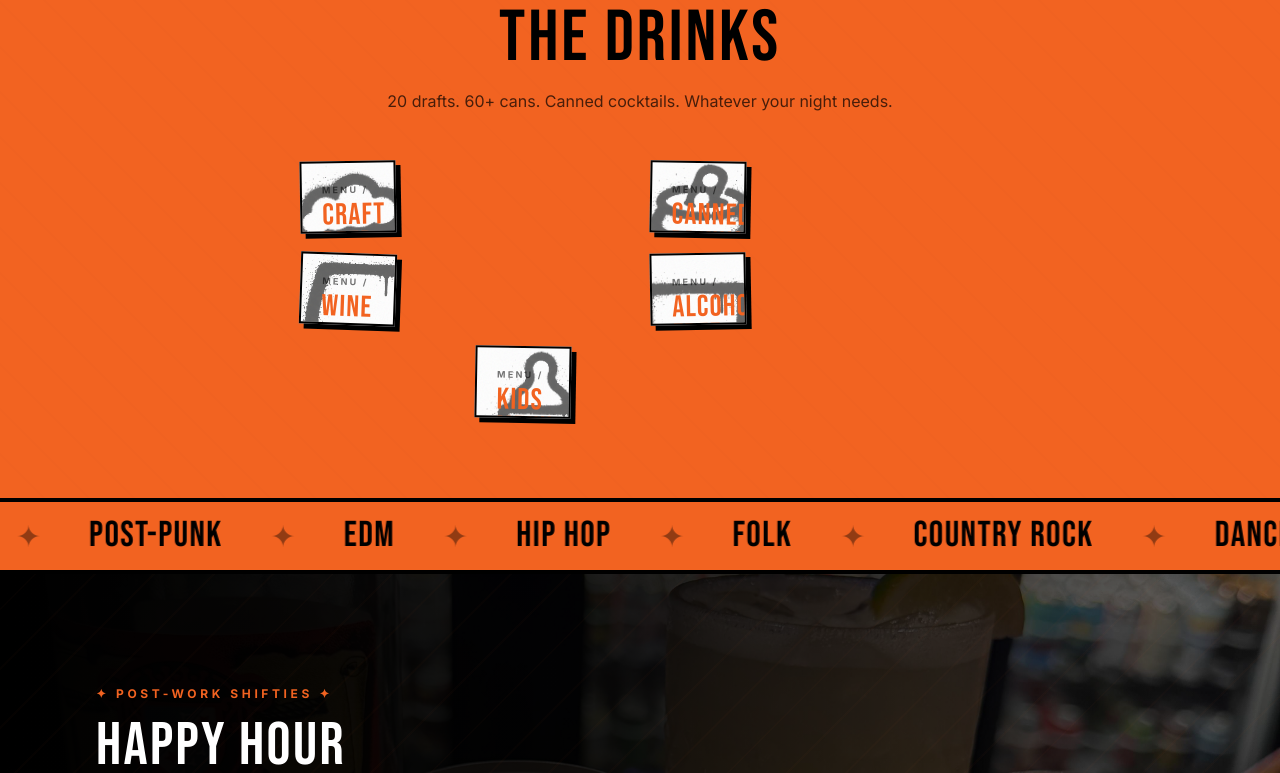
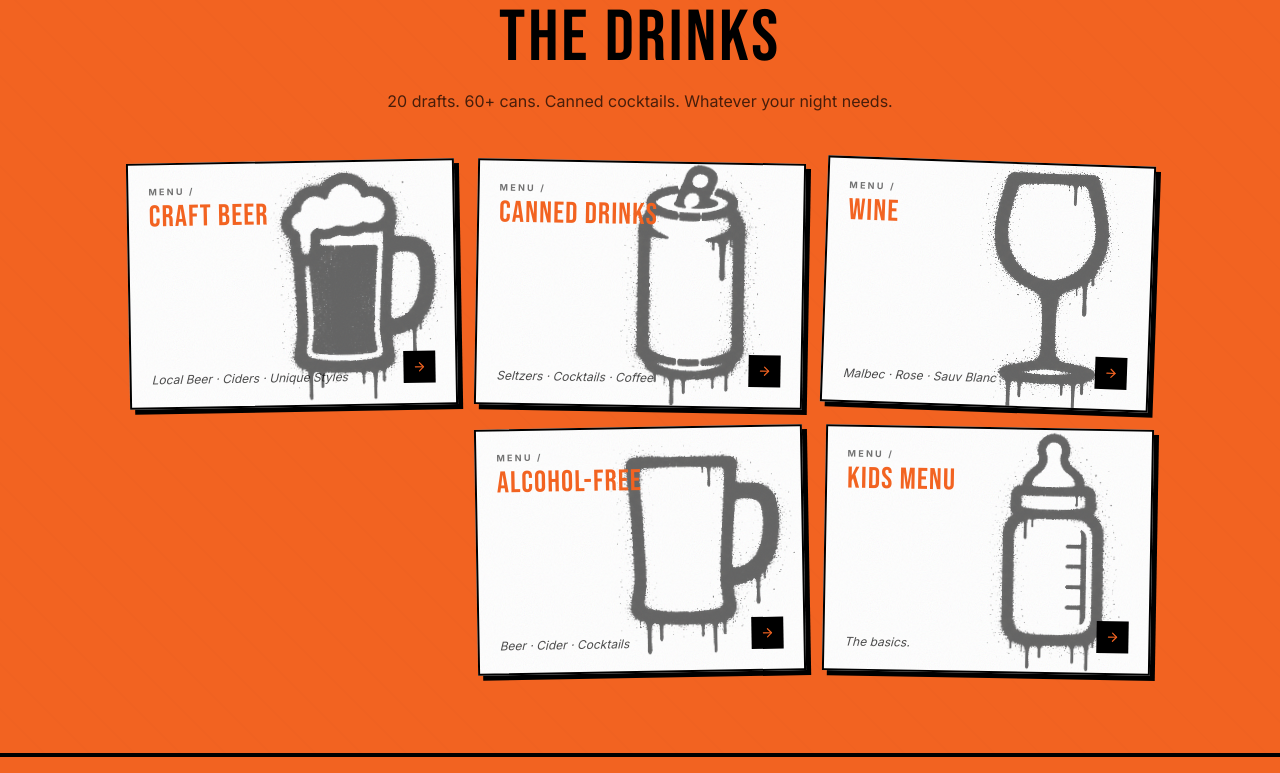
Before and after one commit to AppStudioPros/oasis-pub, a Next.js app: page / in a window 1280 px wide. Shown: the part 1060-1833 px from the top of the page. Built offline with nearby package versions, Linux system fonts and the light colour scheme; no server answers; the database is empty.

Commit message:
fix: restore full-size cards — split into two rows (grid-cols-3 top, centered bottom 2)

```diff
--- a/src/components/home/DrinksGrid.tsx
+++ b/src/components/home/DrinksGrid.tsx
@@ -38,7 +38,71 @@ const TILES = [
   },
 ];
 
+function Tile({ tile, i }: { tile: typeof TILES[0]; i: number }) {
+  return (
+    <motion.div
+      key={tile.label}
+      initial={{ opacity: 0, y: 20 }}
+      whileInView={{ opacity: 1, y: 0 }}
+      viewport={{ once: true, margin: "-50px" }}
+      transition={{ duration: 0.5, delay: i * 0.06 }}
+    >
+      <Link
+        href="/drinks"
+        className={`group relative block w-full ${tile.rotation} hover:rotate-0 transition-transform duration-500`}
+      >
+        <div className="relative bg-white aspect-[4/3] border-2 border-black shadow-[5px_5px_0_0_#000] group-hover:shadow-[7px_7px_0_0_#000] group-hover:-translate-x-0.5 group-hover:-translate-y-0.5 transition-all overflow-hidden p-4 md:p-5 flex flex-col justify-between">
+          {/* Noise texture */}
+          <div className="absolute inset-0 opacity-10 mix-blend-multiply pointer-events-none">
+            <svg width="100%" height="100%">
+              <filter id={`grain-${i}`}>
+                <feTurbulence type="fractalNoise" baseFrequency="0.9" numOctaves="2" />
+              </filter>
+              <rect width="100%" height="100%" filter={`url(#grain-${i})`} />
+            </svg>
+          </div>
+
+          {/* Oversized icon */}
+          <div className="absolute -top-6 left-[70%] -translate-x-1/2 w-64 h-64 md:w-72 md:h-72 pointer-events-none z-0">
+            <Image
+              src={tile.icon}
+              alt={tile.label}
+              fill
+              className="object-contain"
+              style={{ mixBlendMode: "multiply", opacity: 0.60 }}
+              sizes="300px"
+            />
+          </div>
+
+          {/* Label */}
+          <div className="relative z-10">
+            <div className="text-black/55 text-[9px] font-bold uppercase tracking-[0.25em] mb-1">
+              Menu /
+            </div>
+            <h3 className="poster-title text-[var(--color-oasis-orange)] leading-[0.95] text-2xl md:text-3xl">
+              {tile.label}
+            </h3>
+          </div>
+
+          {/* Sample + arrow */}
+          <div className="relative z-10 flex items-end justify-between gap-2">
+            <p className="text-black/70 italic text-[10px] md:text-xs leading-tight">
+              {tile.sample}
+            </p>
+            <div className="flex-shrink-0 w-7 h-7 md:w-8 md:h-8 bg-black text-[var(--color-oasis-orange)] flex items-center justify-center group-hover:bg-[var(--color-oasis-orange)] group-hover:text-black transition-colors">
+              <ArrowRight size={14} />
+            </div>
+          </div>
+        </div>
+      </Link>
+    </motion.div>
+  );
+}
+
 export default function DrinksGrid() {
+  const topRow = TILES.slice(0, 3);
+  const bottomRow = TILES.slice(3);
+
   return (
     <section className="relative bg-[var(--color-oasis-orange)] py-16 md:py-20 overflow-hidden">
       <div
@@ -68,68 +132,16 @@ export default function DrinksGrid() {
           </p>
         </motion.div>
 
-        <div className="flex flex-wrap justify-center gap-4 md:gap-5 max-w-5xl mx-auto">
-          {TILES.map((tile, i) => (
-            <motion.div
-              key={tile.label}
-              initial={{ opacity: 0, y: 20 }}
-              whileInView={{ opacity: 1, y: 0 }}
-              viewport={{ once: true, margin: "-50px" }}
-              transition={{ duration: 0.5, delay: i * 0.06 }}
-              className="w-full md:w-[calc(33.333%-11px)]"
-            >
-              <Link
-                href="/drinks"
-                className={`group relative block w-full ${tile.rotation} hover:rotate-0 transition-transform duration-500 md:w-[calc(33.333%-14px)]`}
-              >
-                <div
-                  className="relative bg-white aspect-[4/3] border-2 border-black shadow-[5px_5px_0_0_#000] group-hover:shadow-[7px_7px_0_0_#000] group-hover:-translate-x-0.5 group-hover:-translate-y-0.5 transition-all overflow-hidden p-4 md:p-5 flex flex-col justify-between"
-                >
-                  {/* Noise texture */}
-                  <div className="absolute inset-0 opacity-10 mix-blend-multiply pointer-events-none">
-                    <svg width="100%" height="100%">
-                      <filter id={`grain-${i}`}>
-                        <feTurbulence type="fractalNoise" baseFrequency="0.9" numOctaves="2" />
-                      </filter>
-                      <rect width="100%" height="100%" filter={`url(#grain-${i})`} />
-                    </svg>
-                  </div>
-
-                  {/* Oversized icon — bleeds off top-right corner, slightly opaque */}
-                  <div className="absolute -top-6 left-[70%] -translate-x-1/2 w-64 h-64 md:w-72 md:h-72 pointer-events-none z-0">
-                    <Image
-                      src={tile.icon}
-                      alt={tile.label}
-                      fill
-                      className="object-contain"
-                      style={{ mixBlendMode: "multiply", opacity: 0.60 }}
-                      sizes="144px"
-                    />
-                  </div>
-
-                  {/* Top row: label only */}
-                  <div className="relative z-10">
-                    <div className="text-black/55 text-[9px] font-bold uppercase tracking-[0.25em] mb-1">
-                      Menu /
-                    </div>
-                    <h3 className="poster-title text-[var(--color-oasis-orange)] leading-[0.95] text-2xl md:text-3xl">
-                      {tile.label}
-                    </h3>
-                  </div>
-
-                  {/* Bottom row: sample + arrow */}
-                  <div className="relative z-10 flex items-end justify-between gap-2">
-                    <p className="text-black/70 italic text-[10px] md:text-xs leading-tight">
-                      {tile.sample}
-                    </p>
-                    <div className="flex-shrink-0 w-7 h-7 md:w-8 md:h-8 bg-black text-[var(--color-oasis-orange)] flex items-center justify-center group-hover:bg-[var(--color-oasis-orange)] group-hover:text-black transition-colors">
-                      <ArrowRight size={14} />
-                    </div>
-                  </div>
-                </div>
-              </Link>
-            </motion.div>
-          ))}
+        <div className="max-w-5xl mx-auto space-y-4 md:space-y-5">
+          {/* Top row — always 3 */}
+          <div className="grid grid-cols-2 md:grid-cols-3 gap-4 md:gap-5">
+            {topRow.map((tile, i) => <Tile key={tile.label} tile={tile} i={i} />)}
+          </div>
+          {/* Bottom row — 2 tiles centered under the top 3 */}
+          <div className="grid grid-cols-2 md:grid-cols-3 gap-4 md:gap-5">
+            <div className="hidden md:block" />
+            {bottomRow.map((tile, i) => <Tile key={tile.label} tile={tile} i={i + 3} />)}
+          </div>
         </div>
       </div>
     </section>
```
